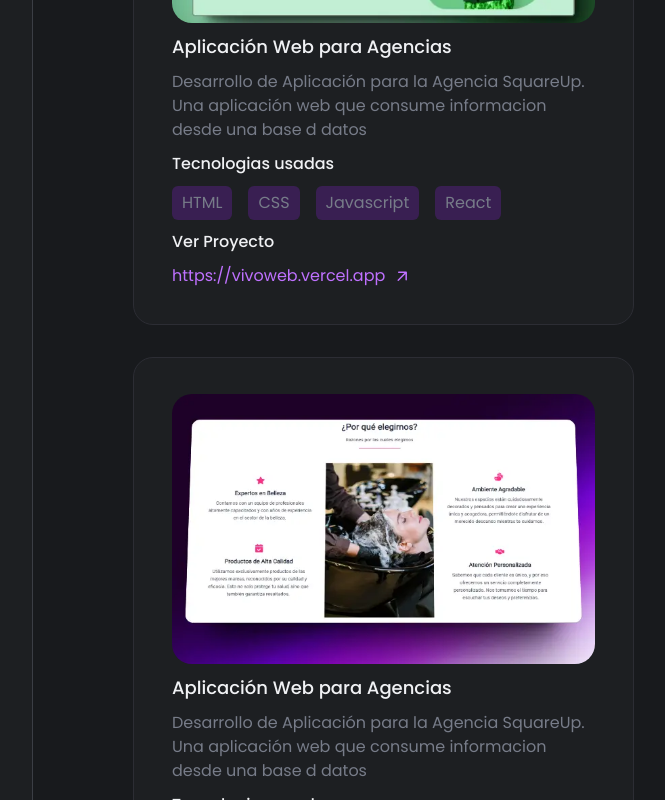
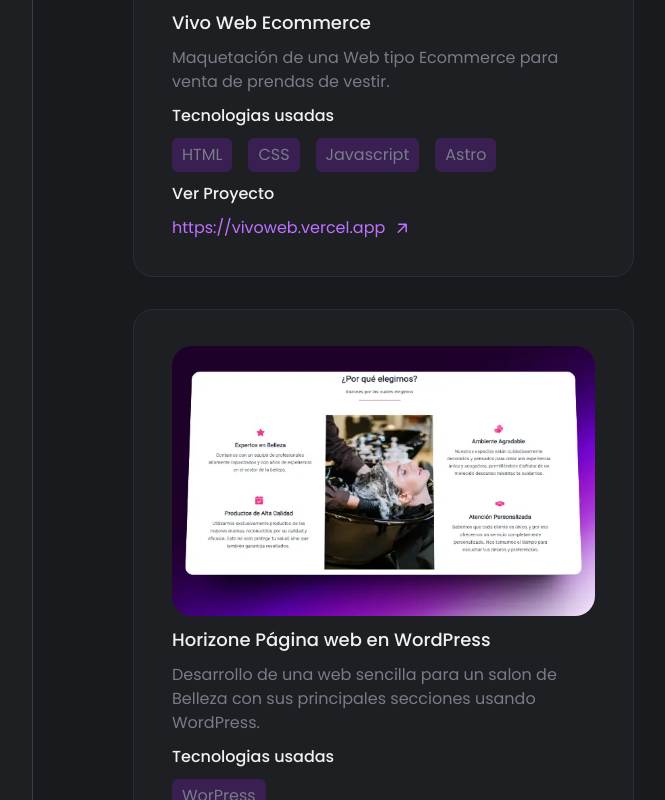
Before and after one commit to renatobits/my-portfolio, a React (Vite) app: page /proyects in a window 1280 px wide. Shown: the part 1200-2000 px from the top of the page, without its empty margins (223-888 px from the left). Built offline with nearby package versions, Linux system fonts and the light colour scheme.

Commit message:
add news styles adaptation movil

```diff
--- a/src/modules/proyects/DataProyect.ts
+++ b/src/modules/proyects/DataProyect.ts
@@ -18,10 +18,10 @@ export const DataProyect: DataProyectProps[] = [
     {
         id: 1,
         img: Univerzz,
-        title: 'Aplicación Web para Agencias',
-        description: 'Desarrollo de Aplicación para la Agencia SquareUp. Una aplicación web que consume informacion desde una base d datos',
+        title: 'Maquetación Web de Universidad',
+        description: 'Maquetación de Landing Page con temática de una Universidad con sus diferentes secciones.',
         subtitle: 'Tecnologias usadas',
-        label: ['HTML', 'CSS', 'Javascript', 'React'],
+        label: ['HTML', 'CSS', 'Javascript', 'Astro'],
         subtitlelink: 'Ver Proyecto',
         link: 'https://univerzz.netlify.app',
 
@@ -29,10 +29,10 @@ export const DataProyect: DataProyectProps[] = [
     {
         id: 1,
         img: VivoWeb,
-        title: 'Aplicación Web para Agencias',
-        description: 'Desarrollo de Aplicación para la Agencia SquareUp. Una aplicación web que consume informacion desde una base d datos',
+        title: 'Vivo Web Ecommerce',
+        description: 'Maquetación de una Web tipo Ecommerce para venta de prendas de vestir.',
         subtitle: 'Tecnologias usadas',
-        label: ['HTML', 'CSS', 'Javascript', 'React'],
+        label: ['HTML', 'CSS', 'Javascript', 'Astro'],
         subtitlelink: 'Ver Proyecto',
         link: 'https://vivoweb.vercel.app',
 
@@ -40,10 +40,10 @@ export const DataProyect: DataProyectProps[] = [
     {
         id: 1,
         img: Horizone,
-        title: 'Aplicación Web para Agencias',
-        description: 'Desarrollo de Aplicación para la Agencia SquareUp. Una aplicación web que consume informacion desde una base d datos',
+        title: 'Horizone Página web en WordPress',
+        description: 'Desarrollo de una web sencilla para un salon de Belleza con sus principales secciones usando WordPress.',
         subtitle: 'Tecnologias usadas',
-        label: ['HTML', 'CSS', 'Javascript', 'React'],
+        label: ['WorPress'],
         subtitlelink: 'Ver Proyecto',
         link: 'http://horizone.kesug.com/',
 
--- a/src/modules/proyects/components/proyectCard/productcard.css
+++ b/src/modules/proyects/components/proyectCard/productcard.css
@@ -1,5 +1,6 @@
 .product-card {
     background: #1D1F22;
+
     max-width: 501px;
     padding: 36px 38px;
     border-radius: 20px;
@@ -40,3 +41,15 @@
     padding: 5px 10px;
     border-radius: 6px;
 }
+
+
+@media screen and (width < 760px) {
+    .product-card {
+        width: 100%;
+        padding: 18px 16px;
+    }
+    .product-card img {
+        max-width: 100%;
+        height: auto;
+    }
+}
--- a/src/modules/skill/components/skillCard/skillcard.css
+++ b/src/modules/skill/components/skillCard/skillcard.css
@@ -73,8 +73,16 @@ a {
     font-size: 16px;
     font-weight: 500;
 }
+
 .card a {
     font-size: 14px;
     font-weight: 600;
     color: var(--primary-color);
 }
+
+@media screen and (width < 760px) {
+    .card {
+        padding: 16px 16px;
+        gap: 24px;
+    }
+}
```
Also changed, not shown: src/modules/skill/skill.css (line endings or trailing spaces).
